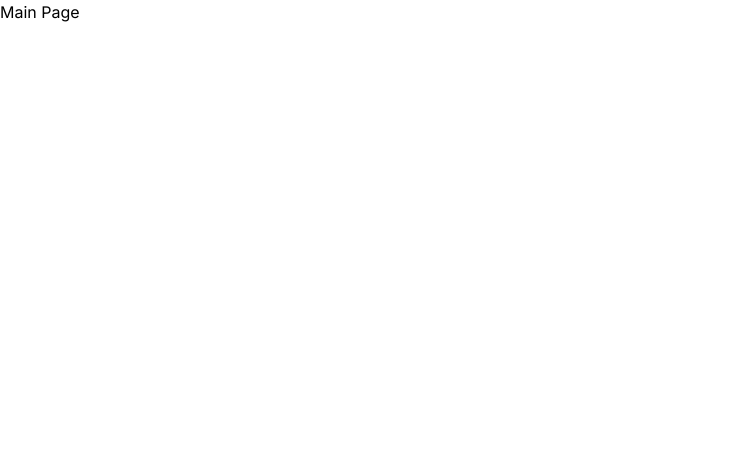
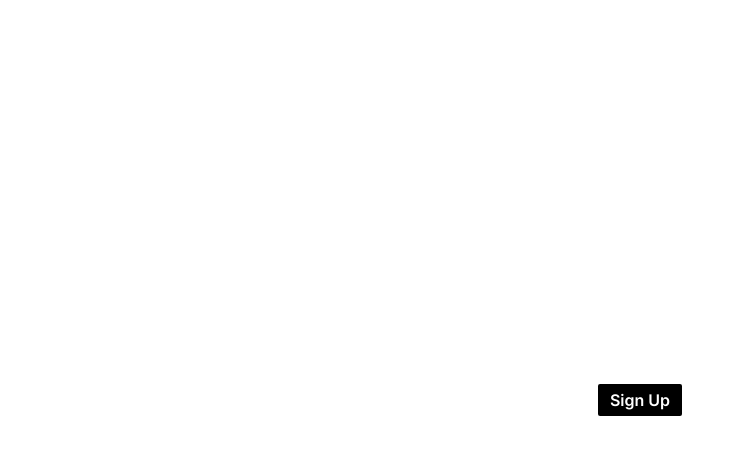
Before and after one commit to Collins-Ondeyo/Auth-js, a Next.js app: page / in a window 1280 px wide. Shown: the top 454 px of the page, without its empty margins (0-744 px from the left). Built offline with nearby package versions, Linux system fonts and the light colour scheme.

Commit message:
Create the home page

```diff
--- a/src/app/page.tsx
+++ b/src/app/page.tsx
@@ -1,5 +1,15 @@
+import Link from "next/link";
+
 export default function Home() {
   return (
-    <div>Main Page</div>
+    <div className="h-[100vh] flex flex-col justify-center gap-3 items-center">
+
+      <Link
+        className="bg-black text-white px-3 py-1 rounded-sm font-semibold curosor-pointer"
+        href={"/signup"}>
+        Sign Up
+      </Link>
+
+    </div>
   );
 }
```
